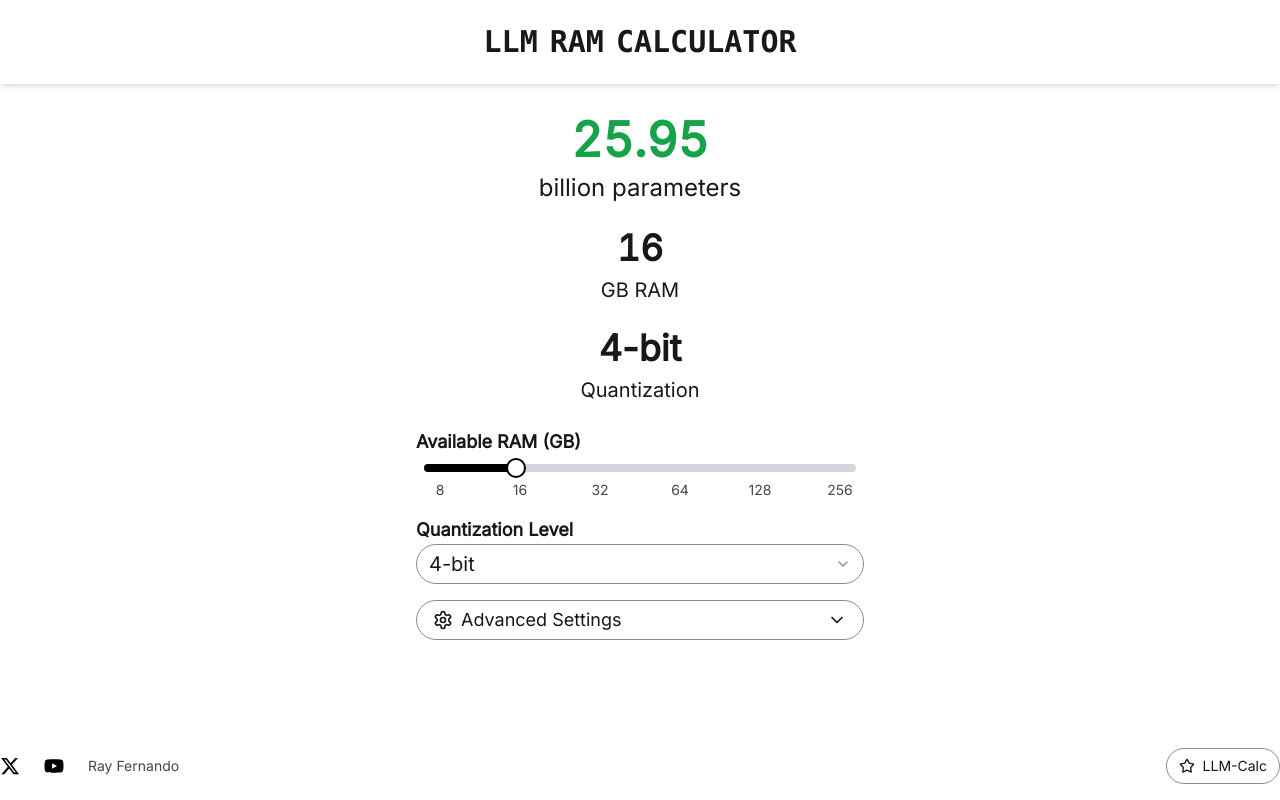
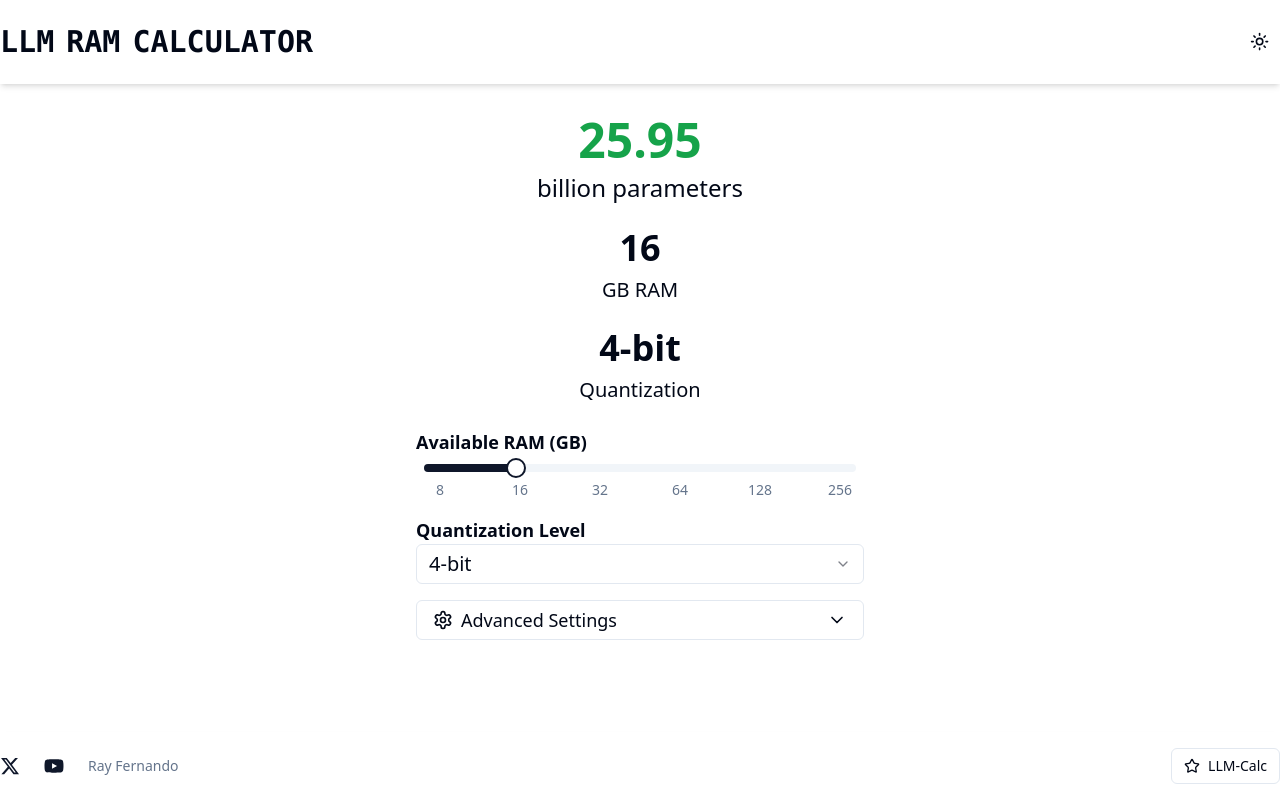
Before and after one commit to RayFernando1337/LLM-Calc, a React (Vite) app: page / in a window 1280 px wide. Built offline with nearby package versions, Linux system fonts and the light colour scheme.

Commit message:
Added dark and light mode

```diff
--- a/package.json
+++ b/package.json
@@ -22,6 +22,7 @@
     "clsx": "^2.1.1",
     "framer-motion": "^11.11.9",
     "lucide-react": "^0.453.0",
+    "next-themes": "^0.3.0",
     "react": "^18.3.1",
     "react-dom": "^18.3.1",
     "react-icons": "^5.3.0",
--- a/src/App.tsx
+++ b/src/App.tsx
@@ -17,6 +17,7 @@ import {
 import { Slider } from "@/components/ui/slider";
 import HyperText from "./components/ui/hyper-text";
 import confetti from "canvas-confetti";
+import { ThemeToggle } from "./components/ThemeToggle";
 
 const quantizationOptions = {
   "1-bit": 1,
@@ -104,8 +105,9 @@ export default function LlmRamCalculator() {
     <Layout>
       <div className="flex flex-col min-h-screen">
         <header className="sticky top-0 bg-background z-10 shadow-md">
-          <div className="container mx-auto py-4 flex justify-center">
+          <div className="container mx-auto py-4 flex justify-between items-center">
             <HyperText className="text-3xl font-bold text-center block" text="LLM RAM Calculator" />
+            <ThemeToggle />
           </div>
         </header>
 
--- a/src/components/Layout.tsx
+++ b/src/components/Layout.tsx
@@ -1,13 +1,27 @@
-import React, { ReactNode } from 'react'
+import React, { useEffect } from 'react'
+import { ThemeProvider, useTheme } from 'next-themes'
+
+const ThemeWrapper: React.FC<{ children: React.ReactNode }> = ({ children }) => {
+  const { theme, resolvedTheme } = useTheme()
+
+  useEffect(() => {
+    document.documentElement.classList.remove('light', 'dark')
+    document.documentElement.classList.add(resolvedTheme || theme || 'light')
+  }, [theme, resolvedTheme])
+
+  return <>{children}</>
+}
 
 interface LayoutProps {
-  children: ReactNode
+  children: React.ReactNode
 }
 
-export default function Layout({ children }: LayoutProps) {
+const Layout: React.FC<LayoutProps> = ({ children }) => {
   return (
-    <div className="antialiased">
-      {children}
-    </div>
+    <ThemeProvider attribute="class" defaultTheme="system" enableSystem>
+      <ThemeWrapper>{children}</ThemeWrapper>
+    </ThemeProvider>
   )
 }
+
+export default Layout
--- /dev/null
+++ b/src/components/ThemeToggle.tsx
@@ -0,0 +1,25 @@
+import React from "react";
+import { Moon, Sun } from "lucide-react";
+import { useTheme } from "next-themes";
+import { Button } from "@/components/ui/button";
+
+export function ThemeToggle() {
+  const { theme, setTheme } = useTheme();
+
+  const toggleTheme = () => {
+    setTheme(theme === "dark" ? "light" : "dark");
+  };
+
+  return (
+    <Button
+      variant="ghost"
+      size="icon"
+      onClick={toggleTheme}
+      className="relative"
+    >
+      <Sun className="h-[1.2rem] w-[1.2rem] rotate-0 scale-100 transition-all dark:-rotate-90 dark:scale-0" />
+      <Moon className="absolute h-[1.2rem] w-[1.2rem] rotate-90 scale-0 transition-all dark:rotate-0 dark:scale-100" />
+      <span className="sr-only">Toggle theme</span>
+    </Button>
+  );
+}
--- a/src/index.css
+++ b/src/index.css
@@ -4,38 +4,74 @@
 
 @layer base {
   :root {
-    --destructive-foreground: 0 0% 100%;
-    --secondary-foreground: 240 10% 10%;
-    --popover-foreground: 240 10% 10%;
-    --primary-foreground: 0 0% 100%;
-    --accent-foreground: 240 10% 10%;
-    --muted-foreground: 240 10% 30%;
-    --card-foreground: 240 10% 10%;
-    --destructive: 0 70% 50%;
     --background: 0 0% 100%;
-    --foreground: 240 10% 10%;
-    --secondary: 240 10% 85%;
+    --foreground: 222.2 84% 4.9%;
+
+    --card: 0 0% 100%;
+    --card-foreground: 222.2 84% 4.9%;
+
     --popover: 0 0% 100%;
-    --primary: 0 0% 0%;
-    --border: 240 10% 85%;
-    --accent: 240 10% 85%;
-    --muted: 240 20% 89%;
-    --input: 240 10% 58%;
-    --card: 0 0% 100%;
-    --ring: 0 0% 0%;
-    --radius: 1.5rem;
+    --popover-foreground: 222.2 84% 4.9%;
+
+    --primary: 222.2 47.4% 11.2%;
+    --primary-foreground: 210 40% 98%;
+
+    --secondary: 210 40% 96.1%;
+    --secondary-foreground: 222.2 47.4% 11.2%;
+
+    --muted: 210 40% 96.1%;
+    --muted-foreground: 215.4 16.3% 46.9%;
+
+    --accent: 210 40% 96.1%;
+    --accent-foreground: 222.2 47.4% 11.2%;
+
+    --destructive: 0 84.2% 60.2%;
+    --destructive-foreground: 210 40% 98%;
+
+    --border: 214.3 31.8% 91.4%;
+    --input: 214.3 31.8% 91.4%;
+    --ring: 222.2 84% 4.9%;
+
+    --radius: 0.5rem;
   }
 
+  .dark {
+    --background: 222.2 84% 4.9%;
+    --foreground: 210 40% 98%;
+
+    --card: 222.2 84% 4.9%;
+    --card-foreground: 210 40% 98%;
+
+    --popover: 222.2 84% 4.9%;
+    --popover-foreground: 210 40% 98%;
+
+    --primary: 210 40% 98%;
+    --primary-foreground: 222.2 47.4% 11.2%;
+
+    --secondary: 217.2 32.6% 17.5%;
+    --secondary-foreground: 210 40% 98%;
+
+    --muted: 217.2 32.6% 17.5%;
+    --muted-foreground: 215 20.2% 65.1%;
+
+    --accent: 217.2 32.6% 17.5%;
+    --accent-foreground: 210 40% 98%;
+
+    --destructive: 0 62.8% 30.6%;
+    --destructive-foreground: 210 40% 98%;
+
+    --border: 217.2 32.6% 17.5%;
+    --input: 217.2 32.6% 17.5%;
+    --ring: 212.7 26.8% 83.9%;
+  }
+}
+
+@layer base {
   * {
     @apply border-border;
   }
-
   body {
-    @apply bg-background text-foreground font-body;
-  }
-
-  h1, h2, h3, h4, h5, h6 {
-    @apply font-heading;
+    @apply bg-background text-foreground;
   }
 }
 
--- a/tailwind.config.js
+++ b/tailwind.config.js
@@ -1,8 +1,11 @@
 /** @type {import('tailwindcss').Config} */
-export default {
+module.exports = {
+  darkMode: ["class"],
   content: [
-    "./index.html",
-    "./src/**/*.{js,ts,jsx,tsx}",
+    './pages/**/*.{ts,tsx}',
+    './components/**/*.{ts,tsx}',
+    './app/**/*.{ts,tsx}',
+    './src/**/*.{ts,tsx}',
   ],
   theme: {
     extend: {
```
Also changed, not shown: src/main.tsx (+6 -6 lines).
